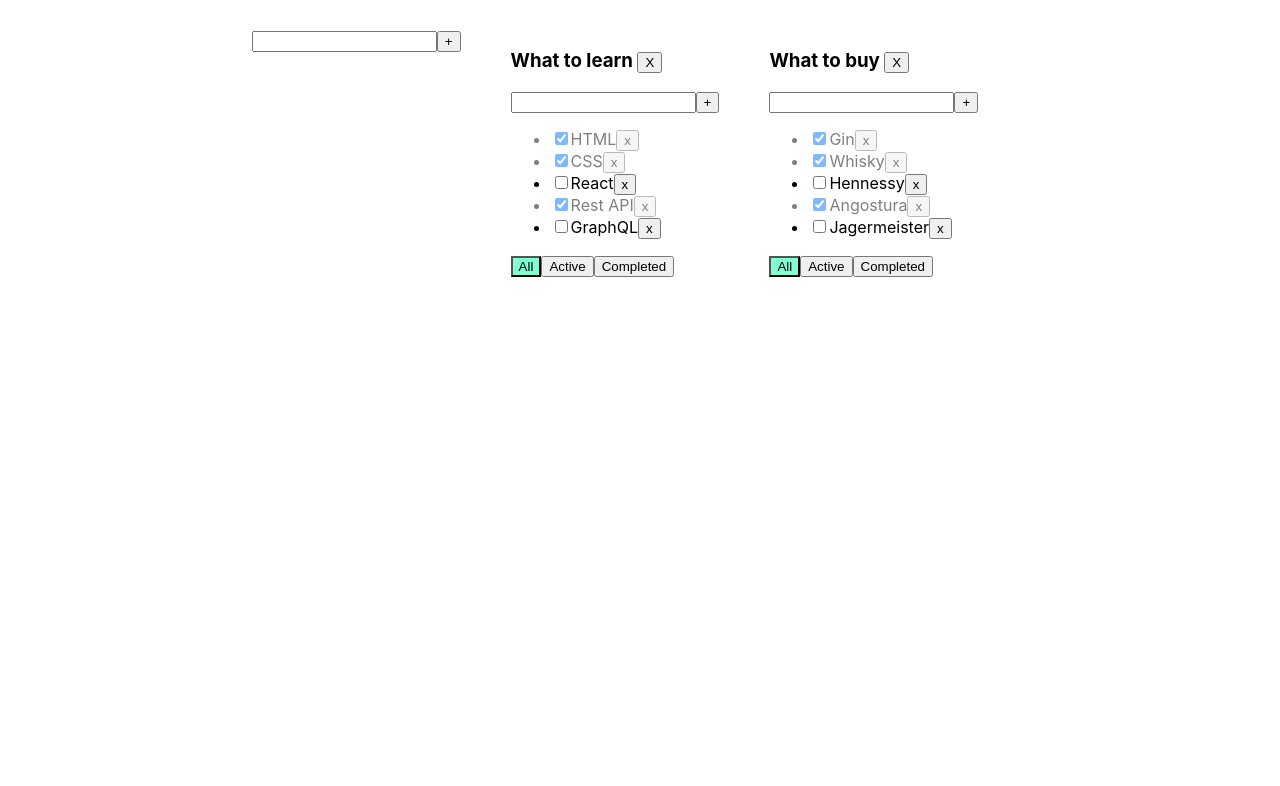
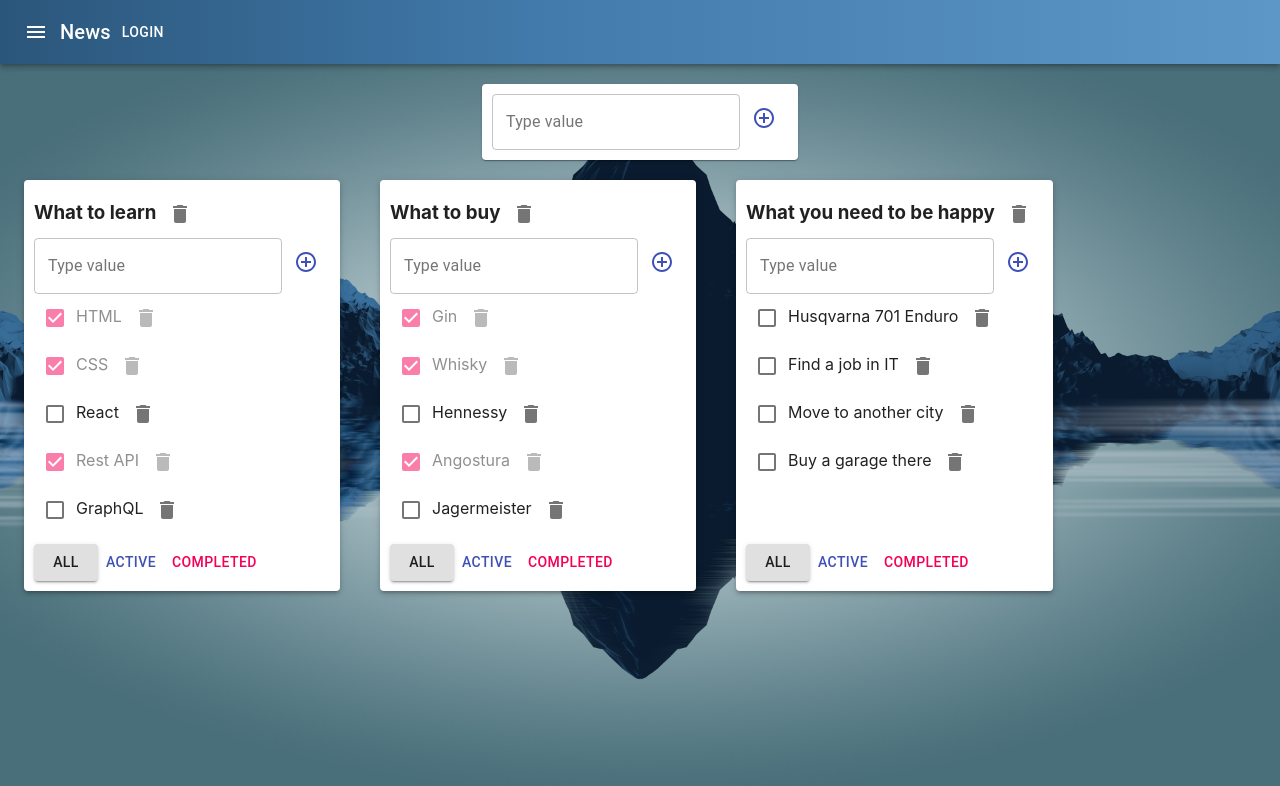
Before and after one commit to iJoise/ToDo, a React (Create React App) app: page / in a window 1280 px wide. Shown: the top 786 px of the page. Built offline with nearby package versions, Linux system fonts and the light colour scheme.

Commit message:
Applied material-ui in the project

```diff
--- a/package.json
+++ b/package.json
@@ -3,6 +3,9 @@
   "version": "0.1.0",
   "private": true,
   "dependencies": {
+    "@material-ui/core": "^4.11.4",
+    "@material-ui/icons": "^4.11.2",
+    "@material-ui/styles": "^4.11.4",
     "@testing-library/jest-dom": "^4.2.4",
     "@testing-library/react": "^9.3.2",
     "@testing-library/user-event": "^7.1.2",
--- a/src/App.scss
+++ b/src/App.scss
@@ -1,25 +1,3 @@
-.App {
-  padding: 30px;
-  display: flex;
-  justify-content: center;
-}
-
-.App > div {
-  margin-right: 50px;
-}
-
-.active-filter {
-  background-color: aquamarine;
-}
-
 .is-done {
   opacity: 0.5;
 }
-
-.error {
-  border: red 1px solid;
-}
-
-.error-message {
-  color: red;
-}
--- a/src/App.tsx
+++ b/src/App.tsx
@@ -3,6 +3,9 @@ import './App.scss';
 import {TodoList} from "./components/TodoList";
 import {v1} from 'uuid';
 import {AddItemForm} from "./components/AddItemForm";
+import {AppBar, Button, Container, Grid, IconButton, Paper, Toolbar, Typography} from "@material-ui/core";
+import {Menu} from "@material-ui/icons";
+import {makeStyles} from "@material-ui/styles";
 
 export type TaskType = {
    id: string
@@ -19,7 +22,14 @@ export type TaskStateType = {
    [key: string]: TaskType[]
 };
 
+const useStyles = makeStyles({
+   header: {
+      background: 'linear-gradient(90deg, rgba(43,86,123,1) 0%, rgba(66,123,172,1) 43%, rgba(93,151,200,1) 100%)'
+   },
+});
+
 export function App() {
+   const classes = useStyles();
    /**
     *  Т.к нам нужно что бы каждая тудушка была отдельной сущьностью и существовала сама по себе,
     *  нам необходимо создать массив который будет содержать в себе объекты самих тудушек.
@@ -35,10 +45,12 @@ export function App() {
 
    const todolistID_1 = v1();
    const todolistID_2 = v1();
+   const todolistID_3 = v1();
 
    const [todoListsItem, setTodoListsItem] = useState<Array<TodoListItemType>>([
       {id: todolistID_1, title: 'What to learn', filter: 'all'},
       {id: todolistID_2, title: 'What to buy', filter: 'all'},
+      {id: todolistID_3, title: 'What you need to be happy', filter: 'all'},
    ]);
 
    const [tasks, setTasks] = useState<TaskStateType>({
@@ -55,6 +67,12 @@ export function App() {
          {id: v1(), title: 'Hennessy', isDone: false},
          {id: v1(), title: 'Angostura', isDone: true},
          {id: v1(), title: 'Jagermeister', isDone: false},
+      ],
+      [todolistID_3]: [
+         {id: v1(), title: 'Husqvarna 701 Enduro', isDone: false},
+         {id: v1(), title: 'Find a job in IT', isDone: false},
+         {id: v1(), title: 'Move to another city', isDone: false},
+         {id: v1(), title: 'Buy a garage there', isDone: false},
       ]
    });
 
@@ -140,7 +158,22 @@ export function App() {
 
    return (
       <div className="App">
-         <AddItemForm addItem={addTodoListForm}/>
+         <AppBar position="static" className={classes.header}>
+            <Toolbar>
+               <IconButton edge="start" color="inherit" aria-label="menu">
+                  <Menu/>
+               </IconButton>
+               <Typography variant="h6">
+                  News
+               </Typography>
+               <Button color="inherit">Login</Button>
+            </Toolbar>
+         </AppBar>
+         <Container fixed>
+            <Grid container style={ { padding: '20px', display: 'flex', justifyContent: 'center', alignItems: 'center'} }>
+               <Paper style={ { padding: '10px'} } ><AddItemForm addItem={addTodoListForm}/></Paper>
+            </Grid>
+            <Grid container spacing={5}>
                {
                   todoListsItem.map(tl => {
 
@@ -156,7 +189,10 @@ export function App() {
                      };
                      const GetTaskForTodoList = getFilteredTasks()
 
-               return <TodoList
+                     return <Grid item>
+
+                        <Paper elevation={3} style={{padding: '10px'}}>
+                           <TodoList
                               key={tl.id}
                               todolistID={tl.id}
                               title={tl.title}
@@ -170,9 +206,12 @@ export function App() {
                               changeTaskTitle={changeTaskTitle}
                               changeTodoListTitle={changeTodoListTitle}
                            />
+                        </Paper>
+                     </Grid>
                   })
                }
-
+            </Grid>
+         </Container>
       </div>
    );
 }
--- a/src/components/AddItemForm.tsx
+++ b/src/components/AddItemForm.tsx
@@ -1,4 +1,6 @@
 import React, {ChangeEvent, KeyboardEvent, useState} from "react";
+import {IconButton, TextField} from "@material-ui/core";
+import {ControlPoint} from "@material-ui/icons";
 
 export type AddItemFormPropsType = {
    addItem: (title: string) => void
@@ -31,14 +33,18 @@ export const AddItemForm: React.FC<AddItemFormPropsType> = ({addItem}) => {
 
    return (
       <div>
-         <input
-            className={error ? 'error' : ''}
+         <TextField
+            error={!!error}
             value={newTaskTitle}
             onChange={onChangeHandler}
             onKeyPress={onKeyPressHandler}
+            variant={"outlined"}
+            label={'Type value'}
+            helperText={error}
          />
-         <button onClick={addNewTask}>+</button>
-         {error && <div className='error-message'>{error}</div>}
+         <IconButton onClick={addNewTask} color={"primary"}>
+            <ControlPoint/>
+         </IconButton>
       </div>
    )
 }
--- a/src/components/EditableStan.tsx
+++ b/src/components/EditableStan.tsx
@@ -1,10 +1,11 @@
-import React, {ChangeEvent, useState} from "react";
+import React, {ChangeEvent, useState, KeyboardEvent} from "react";
+import {TextField} from "@material-ui/core";
 
 type EditableStanPropsType = {
    titleForSpan: string
    onChange: (newValue: string) => void
 }
-export const EditableStan: React.FC<EditableStanPropsType> = ({titleForSpan,onChange}) => {
+export const EditableStan: React.FC<EditableStanPropsType> = ({titleForSpan, onChange}) => {
    const [editMode, setEditMode] = useState(false);
    const [title, setTitle] = useState('');
 
@@ -18,13 +19,21 @@ export const EditableStan: React.FC<EditableStanPropsType> = ({titleForSpan,onCh
    };
    const onChangeTitleSpanHandler = (e: ChangeEvent<HTMLInputElement>) => setTitle(e.currentTarget.value)
 
+   const onKeyPressEnterHandler = (e: KeyboardEvent<HTMLInputElement>) => {
+      if (e.key === 'Enter') {
+         activateViewMode();
+      }
+   }
+
    return (
       editMode
-         ? <input
+         ? <TextField
             onBlur={activateViewMode}
             value={title}
             onChange={onChangeTitleSpanHandler}
-            autoFocus/>
+            autoFocus
+            onKeyPress={onKeyPressEnterHandler}
+         />
          : <span onDoubleClick={activateEditMode}>{titleForSpan}</span>
    )
 }
--- a/src/components/TodoList.tsx
+++ b/src/components/TodoList.tsx
@@ -2,6 +2,8 @@ import React, {ChangeEvent} from "react";
 import {FilterValuesType, TaskType} from "../App";
 import {AddItemForm} from "./AddItemForm";
 import {EditableStan} from "./EditableStan";
+import {Button, Checkbox, IconButton} from "@material-ui/core";
+import {Delete} from "@material-ui/icons";
 
 type TodoListPropsType = {
    title: string
@@ -46,15 +48,18 @@ export const TodoList: React.FC<TodoListPropsType> = (
 
       return (
          <li key={t.id} className={taskClasses}>
-            <input type="checkbox"
-                   checked={t.isDone}
-                   onChange={onChangeStatusHandler}
+            <Checkbox
+               checked={t.isDone}
+               onChange={onChangeStatusHandler}
             />
             <EditableStan titleForSpan={t.title} onChange={onChangeTaskTitleHandler}/>
-            <button onClick={removeTask}>x</button>
+            <IconButton onClick={removeTask}>
+               <Delete/>
+            </IconButton>
          </li>
       )
    });
+
 
    const onAllClickHandler = () => {
       changeTodoListFilter('all', todolistID)
@@ -66,7 +71,7 @@ export const TodoList: React.FC<TodoListPropsType> = (
       changeTodoListFilter('completed', todolistID)
    };
    const activeClassButton = (filterStatus: FilterValuesType) => {
-      return filter === filterStatus ? 'active-filter' : ''
+      return filter === filterStatus ? 'contained' : 'text'
    };
    const removeTodoListHandler = () => {
       removeTodoList(todolistID);
@@ -80,24 +85,30 @@ export const TodoList: React.FC<TodoListPropsType> = (
 
    return (
       <div>
-         <h3> <EditableStan titleForSpan={title} onChange={onChangeTodoListTitleHandler}/> <button onClick={removeTodoListHandler}>X</button></h3>
+         <h3><EditableStan titleForSpan={title} onChange={onChangeTodoListTitleHandler}/>
+            <IconButton onClick={removeTodoListHandler}>
+               <Delete/>
+            </IconButton>
+         </h3>
          <AddItemForm addItem={addTaskForTodoList}/>
-         <ul>
+         <ul style={ {minHeight: '250px'} }>
             {tasksJSXElements}
          </ul>
          <div>
-            <button
-               className={activeClassButton("all")}
+            <Button
+               variant={activeClassButton("all")}
                onClick={onAllClickHandler}>All
-            </button>
-            <button
-               className={activeClassButton("active")}
+            </Button>
+            <Button
+               color={"primary"}
+               variant={activeClassButton("active")}
                onClick={onActiveClickHandler}>Active
-            </button>
-            <button
-               className={activeClassButton("completed")}
+            </Button>
+            <Button
+               color={"secondary"}
+               variant={activeClassButton("completed")}
                onClick={onCompletedClickHandler}>Completed
-            </button>
+            </Button>
          </div>
       </div>
    );
--- a/src/index.scss
+++ b/src/index.scss
@@ -1,3 +1,64 @@
+* {
+  padding: 0;
+  margin: 0;
+  border: 0;
+}
+*,
+*:before,
+*:after {
+  -moz-box-sizing: border-box;
+  -webkit-box-sizing: border-box;
+  box-sizing: border-box;
+}
+:focus,
+:active {
+  outline: none;
+}
+a:focus,
+a:active {
+  outline: none;
+}
+aside,
+nav,
+footer,
+header,
+section {
+  display: block;
+}
+html,
+body {
+  height: 100%;
+}
+body {
+  line-height: 1;
+  -ms-text-size-adjust: 100%;
+  -moz-text-size-adjust: 100%;
+  -webkit-text-size-adjust: 100%;
+}
+input::-ms-clear {
+  display: none;
+}
+button {
+  cursor: pointer;
+}
+button::-moz-focus-inner {
+  padding: 0;
+  border: 0;
+}
+a,
+a:visited {
+  text-decoration: none;
+}
+a:hover {
+  text-decoration: none;
+}
+ul li {
+  list-style: none;
+}
+img {
+  vertical-align: top;
+}
+
 body {
   margin: 0;
   font-family: -apple-system, BlinkMacSystemFont, 'Segoe UI', 'Roboto', 'Oxygen',
@@ -5,6 +66,7 @@ body {
     sans-serif;
   -webkit-font-smoothing: antialiased;
   -moz-osx-font-smoothing: grayscale;
+  background: url('./img/bg.jpg') 0 0/cover no-repeat;
 }
 
 code {
```
Also changed, not shown: src/img/bg.jpg (added). Lines whose indentation alone changed are shown as unchanged.
